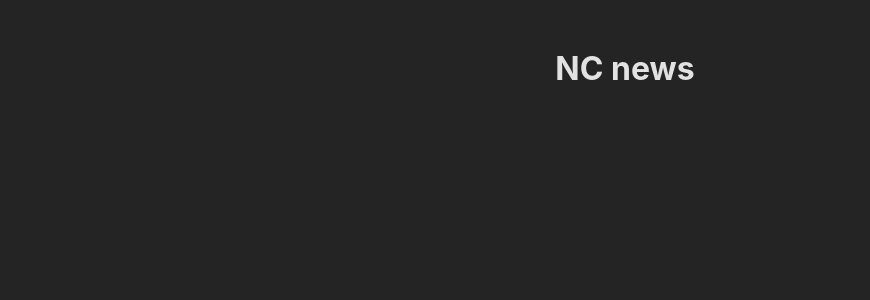
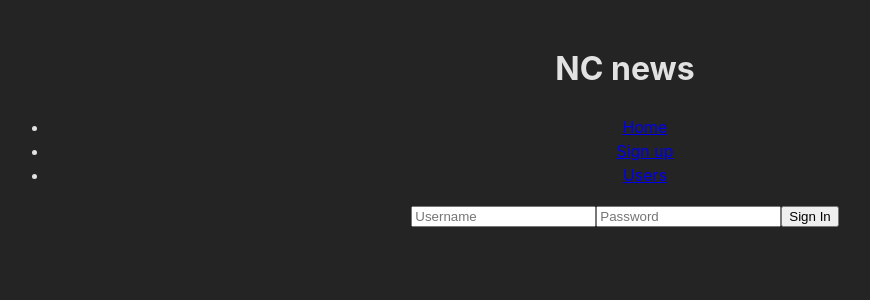
Before and after one commit to munaciella/nc-news-, a React (Vite) app: page /signup in a window 1280 px wide. Before the commit this address had no page. Shown: the top 300 px of the page, without its empty margins (15-885 px from the left). Built offline with nearby package versions, Linux system fonts and the light colour scheme.

Commit message:
add error and navbar components

```diff
--- /dev/null
+++ b/Error/Error.jsx
@@ -0,0 +1,13 @@
+import { Link } from "react-router-dom";
+
+function Error({ title, msg }) {
+  return (
+    <>
+      <h2>{title}</h2>
+      <p>{msg}</p>
+      <Link to={-1}>Go back</Link>
+    </>
+  );
+}
+
+export default Error;
--- /dev/null
+++ b/NavBar/NavBar.jsx
@@ -0,0 +1,19 @@
+function NavBar() {
+    return (
+      <nav>
+        <ul>
+          <li>
+            <a href="/">Home</a>
+          </li>
+          <li>
+            <a href="/signup">Sign up</a>
+          </li>
+          <li>
+            <a href="/login">Users</a>
+          </li>
+        </ul>
+      </nav>
+    );
+  }
+
+  export default NavBar;
--- /dev/null
+++ b/SignUp/SignUp.jsx
@@ -0,0 +1,23 @@
+function SignUp() {
+    return (
+      <form id="login-form">
+        <input
+          type="text"
+          name="username"
+          id="username-field"
+          className="login-form-field"
+          placeholder="Username"
+        />
+        <input
+          type="password"
+          name="password"
+          id="password-field"
+          className="login-form-field"
+          placeholder="Password"
+        />
+        <input type="submit" value="Sign In" id="login-form-submit" />
+      </form>
+    );
+  }
+
+  export default SignUp;
--- a/src/App.jsx
+++ b/src/App.jsx
@@ -5,6 +5,9 @@ import { BrowserRouter, Routes, Route } from 'react-router-dom';
 import Header from './Components/Header/Header';
 import { UsernameProvider } from "../UsernameContext/UsernameContext.jsx"
 import LoginPage from '../LoginPage/LoginPage.jsx';
+import Error from '../Error/Error.jsx';
+import NavBar from '../NavBar/NavBar.jsx';
+import SignUp from '../SignUp/SignUp.jsx';
 
 function App() {
   return (
@@ -12,10 +15,21 @@ function App() {
       <BrowserRouter>
       <UsernameProvider>
         <Header />
+        <NavBar/>
         <Routes>
           <Route path="/" element={<ArticlesList />} />
+          <Route path="/signup" element={<SignUp />} />
           <Route path="/login" element={<LoginPage />} />
           <Route path="/articles/:article_id" element={<ArticlePage />} />
+          <Route
+          path="*"
+          element={
+            <Error
+              title="404 Page Not Found"
+              msg="Sorry, this page doesn't exist yet... 😢"
+            />
+          }
+        />
         </Routes>
         </UsernameProvider>
       </BrowserRouter>
--- a/src/Components/ArticlePage/ArticlePage.jsx
+++ b/src/Components/ArticlePage/ArticlePage.jsx
@@ -3,6 +3,7 @@ import ArticleCard from '../ArticleCard/ArticleCard';
 import { useParams } from 'react-router-dom';
 import { getArticleById } from '../../API/api';
 import CommentList from '../CommentList/CommentList';
+import Error from '../../../Error/Error';
 
 const ArticlePage = (comment) => {
   const { article_id } = useParams();
@@ -26,7 +27,7 @@ const ArticlePage = (comment) => {
   }, []);
 
   if (isLoading) return <h2>Loading...</h2>;
-  if (isError) return <h2>Something went wrong</h2>;
+  else if (isError) return <Error title="404 Article Not Found" />
 
   return  (
     <>
--- a/src/Components/ArticlesList/ArticlesList.jsx
+++ b/src/Components/ArticlesList/ArticlesList.jsx
@@ -1,6 +1,7 @@
 import { useEffect, useState } from 'react';
 import ArticleCard from '../ArticleCard/ArticleCard';
 import { getArticles } from '../../API/api';
+import Error from '../../../Error/Error';
 
 const ArticlesList = () => {
   const [articles, setArticles] = useState([]);
@@ -23,7 +24,7 @@ const ArticlesList = () => {
   }, []);
 
   if (isLoading) return <h2>Loading...</h2>;
-  if (isError) return <h2>Something went wrong</h2>;
+  else if (isError) return <Error title="404 Article Not Found" />
 
   return (
     <>
--- a/src/Components/CommentForm/CommentForm.jsx
+++ b/src/Components/CommentForm/CommentForm.jsx
@@ -10,9 +10,10 @@ const CommentForm = ({ article_id, comments, setComments }) => {
 
   const handleSubmit = (event) => {
     event.preventDefault();
-    postComment(article_id, username, input)
+    if (input) {
+      setDisabled(true);
+      postComment(article_id, username, input)
       .then((data) => {
-        console.log(data);
         setComments((currentComments) => {
           return [data.comment, ...currentComments];
         });
@@ -20,7 +21,13 @@ const CommentForm = ({ article_id, comments, setComments }) => {
       })
       .catch((err) => {
         setIsError('Something went wrong, please try again.');
+      })
+      .finally(() => {
+        setDisabled(false);
+        setTimeout(() => {
+        }, 2000);
       });
+    }
   };
 
   const handleChange = (event) => {
@@ -41,30 +48,8 @@ const CommentForm = ({ article_id, comments, setComments }) => {
           required
         />
         <button>Submit</button>
-
-        {/* <section className="comment-card">
-      <p>
-
-        {username ? (
-          <button
-            disabled={disabled}
-            onClick={() => {handleDelete(comments.comment_id)}
-
-            }
-          >
-            ❌
-          </button>
-        ) : null}
-      </p>
-      <p>{comments}</p>
-      {isError ? (
-        <p className="error-message">
-          Failed to delete message. Please try again.
-        </p>
-      ) : null}
-    </section> */}
       </form>
-    </>
+      </>
   );
 };
 
```
Also changed, not shown: 7 other files (tests, documents, lock files or other folders).
